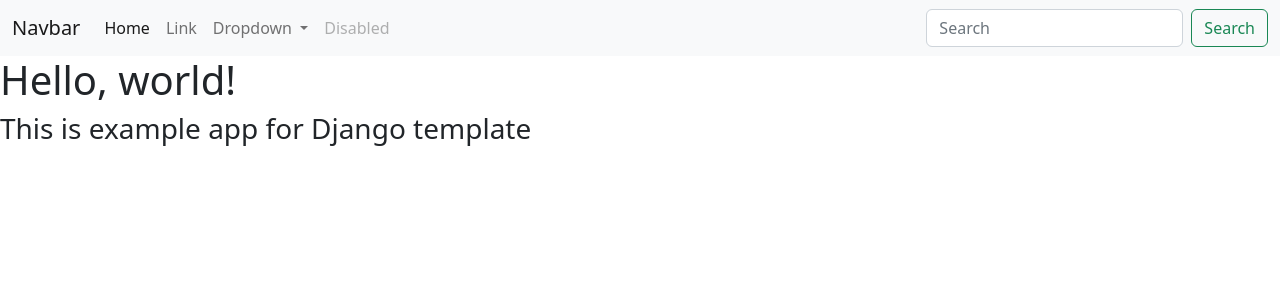
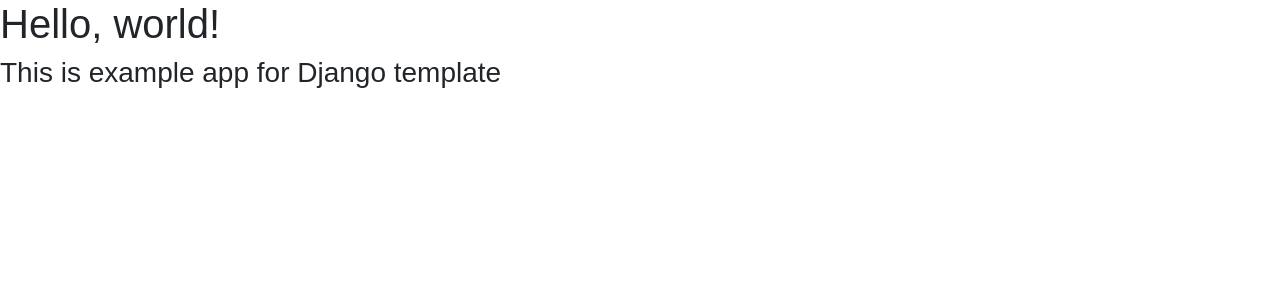
Before and after one commit to daffafaizan/django-pbp-repo, a Django app: page / in a window 1280 px wide. Shown: the top 300 px of the page. Run offline with Django 4.2, Linux system fonts and the light colour scheme.

Commit message:
added new style

```diff
--- a/templates/base.html
+++ b/templates/base.html
@@ -1,47 +1,16 @@
 {% load static %}
 <!DOCTYPE html>
 <html lang="en">
-  <nav class="navbar navbar-expand-lg bg-light">
-    <div class="container-fluid">
-      <a class="navbar-brand" href="#">Navbar</a>
-      <button class="navbar-toggler" type="button" data-bs-toggle="collapse" data-bs-target="#navbarSupportedContent" aria-controls="navbarSupportedContent" aria-expanded="false" aria-label="Toggle navigation">
-        <span class="navbar-toggler-icon"></span>
-      </button>
-      <div class="collapse navbar-collapse" id="navbarSupportedContent">
-        <ul class="navbar-nav me-auto mb-2 mb-lg-0">
-          <li class="nav-item">
-            <a class="nav-link active" aria-current="page" href="#">Home</a>
-          </li>
-          <li class="nav-item">
-            <a class="nav-link" href="#">Link</a>
-          </li>
-          <li class="nav-item dropdown">
-            <a class="nav-link dropdown-toggle" href="#" role="button" data-bs-toggle="dropdown" aria-expanded="false">
-              Dropdown
-            </a>
-            <ul class="dropdown-menu">
-              <li><a class="dropdown-item" href="#">Action</a></li>
-              <li><a class="dropdown-item" href="#">Another action</a></li>
-              <li><hr class="dropdown-divider"></li>
-              <li><a class="dropdown-item" href="#">Something else here</a></li>
-            </ul>
-          </li>
-          <li class="nav-item">
-            <a class="nav-link disabled">Disabled</a>
-          </li>
-        </ul>
-        <form class="d-flex" role="search">
-          <input class="form-control me-2" type="search" placeholder="Search" aria-label="Search">
-          <button class="btn btn-outline-success" type="submit">Search</button>
-        </form>
-      </div>
-    </div>
-  </nav>
+<style>
+  html * {
+    font-family: 'Quicksand', sans-serif;
+  }
+</style>
 <head>
   <meta charset="UTF-8">
   <meta name="viewport" content="width=device-width, initial-scale=1.0">
   <link rel="stylesheet" href="{% static 'css/style.css' %}">
-  <title>Bootstrap demo</title>
+  <title>Wishlist</title>
   <link href="https://cdn.jsdelivr.net/npm/bootstrap@5.2.1/dist/css/bootstrap.min.css" rel="stylesheet" integrity="sha384-iYQeCzEYFbKjA/T2uDLTpkwGzCiq6soy8tYaI1GyVh/UjpbCx/TYkiZhlZB6+fzT" crossorigin="anonymous">
   {% block meta %}
   {% endblock meta %}
```
Also changed, not shown: wishlist/templates/wishlist.html (+24 -3 lines).
